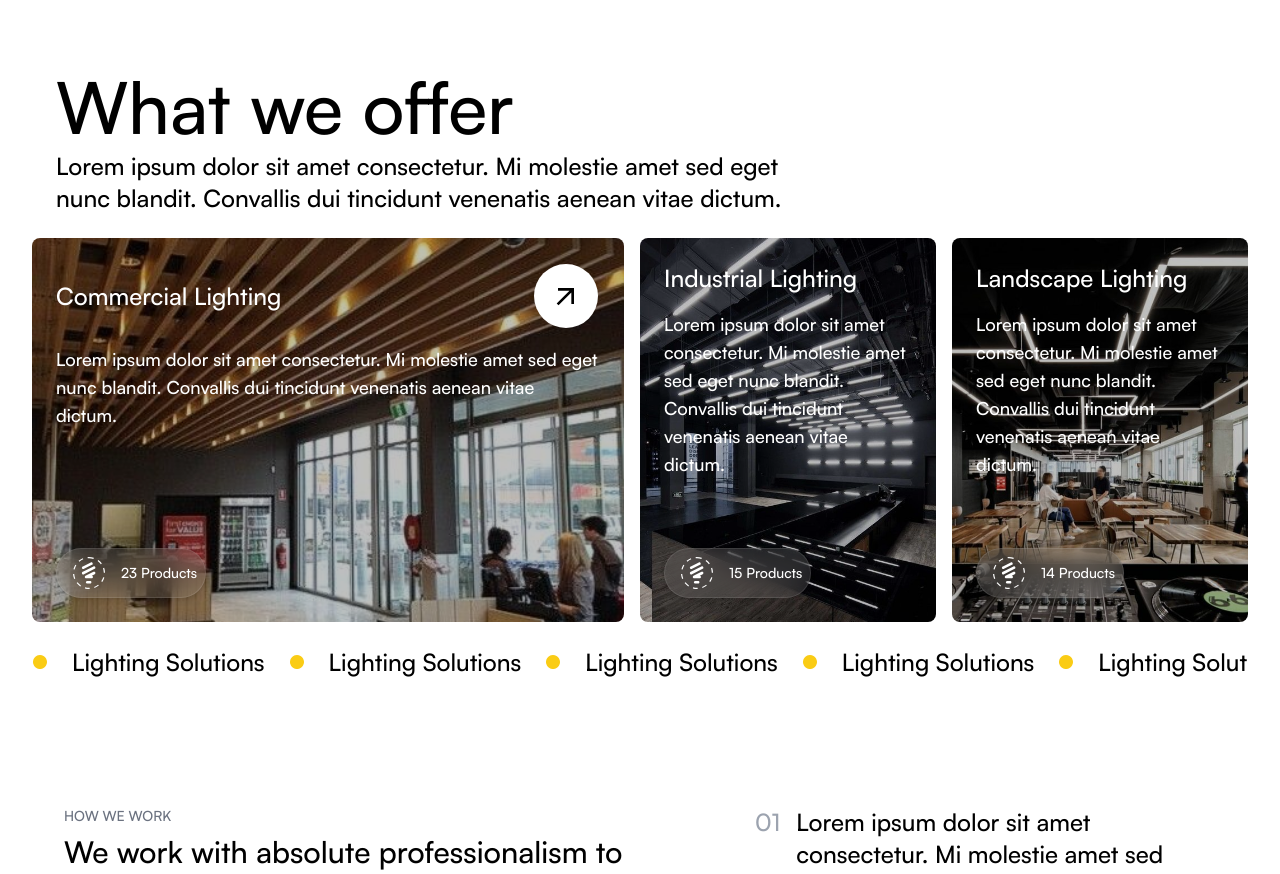
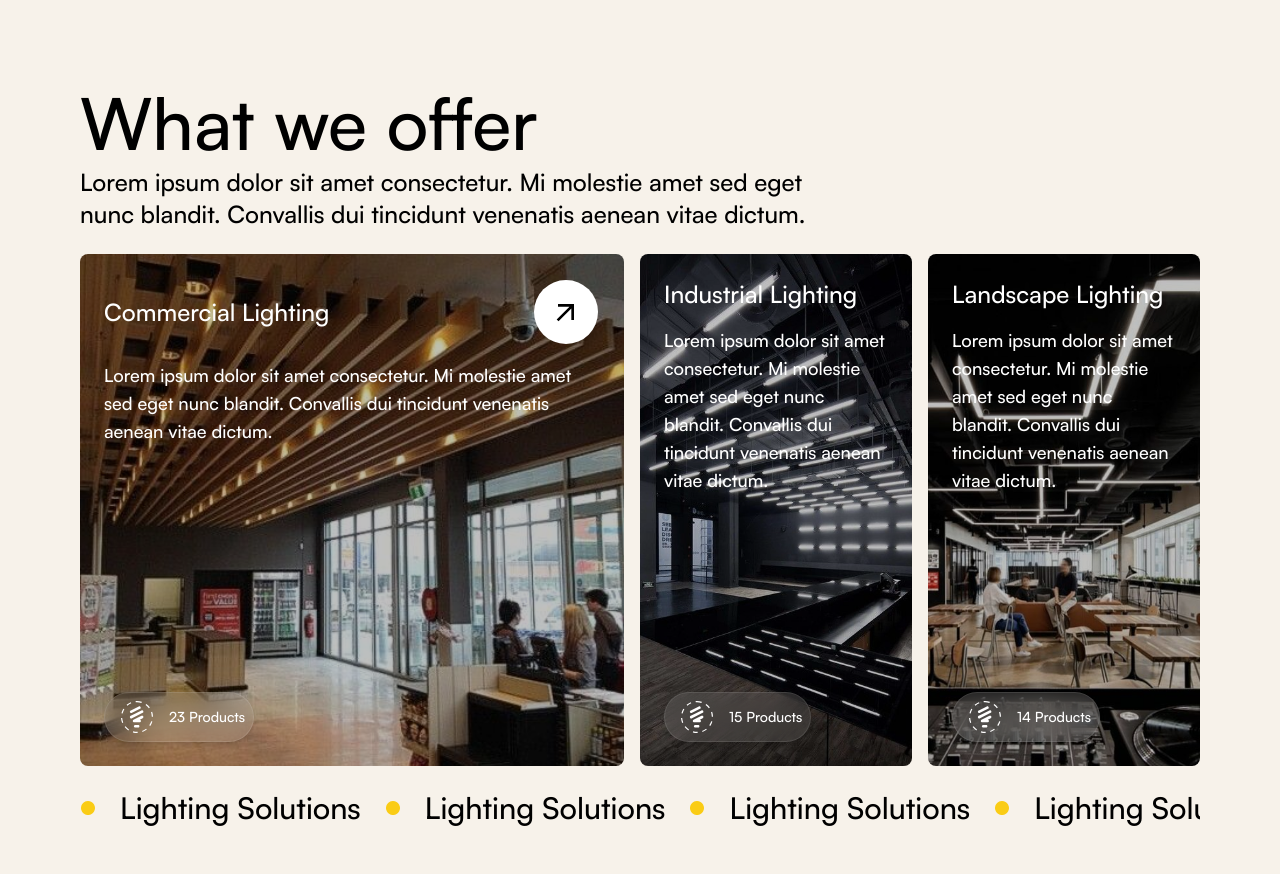
Before and after one commit to goutham-shankar/lytemaster, a Next.js app: page / in a window 1280 px wide. Shown: the part 1598-2472 px from the top of the page. Built offline with nearby package versions, Linux system fonts and the light colour scheme.

Commit message:
update: unified padding

```diff
--- a/src/components/landing/aboutSection.jsx
+++ b/src/components/landing/aboutSection.jsx
@@ -4,7 +4,7 @@ import { Heading, Paragraph } from "@components/common/text";
 import LightBulb from "@components/common/svgs/lightbulb";
 const AboutImages = ({ images }) => {
   return (
-    <div className="w-full flex flex-row gap-6">
+    <div className="w-full py-4 flex flex-row gap-6">
       {/* Column with two stacked images */}
       <div className="w-1/2 flex flex-col gap-6">
         <Image
@@ -36,7 +36,7 @@ export default function AboutSection({ title, description, cta, images }) {
   return (
     <section
       id="about"
-      className="h-max px-8 py-8 flex flex-col justify-between items-start gap-8 bg-white text-black sm:px-16 sm:py-16 sm:flex-row"
+      className="h-max px-8 py-8 flex flex-col justify-between items-start gap-8 text-black sm:px-16 sm:py-16 sm:flex-row lg:px-20"
     >
       <div className="w-full h-full flex flex-col flex-shrink-0 gap-6 sm:w-2/3 sm:gap-8 xl:gap-12">
         <div>
--- a/src/components/landing/heroSection.jsx
+++ b/src/components/landing/heroSection.jsx
@@ -14,7 +14,7 @@ export default function Hero({ title, cta }) {
         alt="hero placeholder"
         width={1920}
         height={1080}
-        className="w-full h-[50vh] object-cover object-bottom brightness-50 sm:h-max"
+        className="w-full h-[50vh] object-cover object-bottom brightness-75 sm:h-max"
       />
       <div className="absolute inset-0 px-8 py-32 flex flex-col gap-6 items-start justify-start sm:px-16 sm:py-32 xl:py-72 xl:gap-10">
         <Heading
--- a/src/components/landing/productsSection.jsx
+++ b/src/components/landing/productsSection.jsx
@@ -67,7 +67,7 @@ const ProductCard = ({
 };
 const ProductsScroll = ({ products }) => {
   return (
-    <ul className="w-full flex gap-6 text-lg overflow-x-auto scrollbar-hide sm:text-2xl">
+    <ul className="w-full flex gap-6 text-lg overflow-x-auto scrollbar-hide sm:text-2xl xl:text-3xl">
       {products.map((product, index) => (
         <li key={index} className="flex justify-between items-center gap-6">
           <VscCircleLargeFilled size={16} className="text-yellow-400" />
@@ -87,13 +87,13 @@ export default function ProductsSection({
   return (
     <section
       id="products"
-      className="h-max p-8 flex flex-col justify-center items-center gap-6 bg-white text-black sm:py-16"
+      className="h-max p-8 flex flex-col justify-center items-center gap-6 text-black sm:px-16 sm:py-16 lg:px-20"
     >
-      <div className="flex flex-col items-start gap-2 sm:px-6">
+      <div className="flex flex-col items-start gap-2">
         <Heading title={title} variant="2xl" />
         <Paragraph description={description} className="text-left sm:w-2/3" />
       </div>
-      <div className="w-full flex flex-col justify-between items-center gap-4 sm:h-80 sm:flex-row sm:gap-2 lg:h-96 lg:gap-4">
+      <div className="w-full flex flex-col justify-between items-center gap-4 sm:h-80 sm:flex-row sm:gap-2 lg:h-96 lg:gap-4 xl:h-[32rem]">
         {products.map((product, index) => (
           <ProductCard key={index} product={product} isFirst={index === 0} />
         ))}
```
